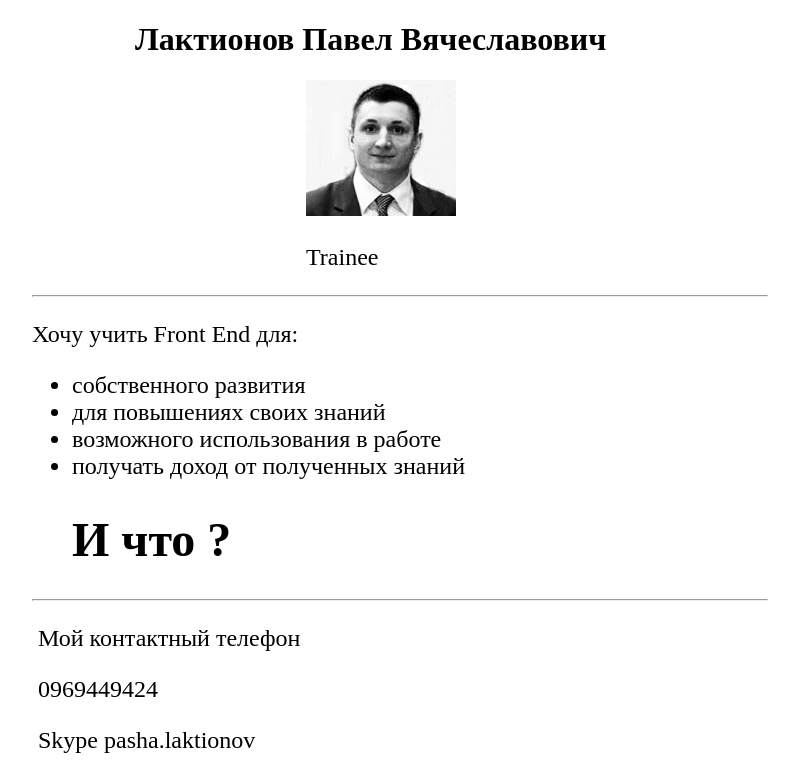
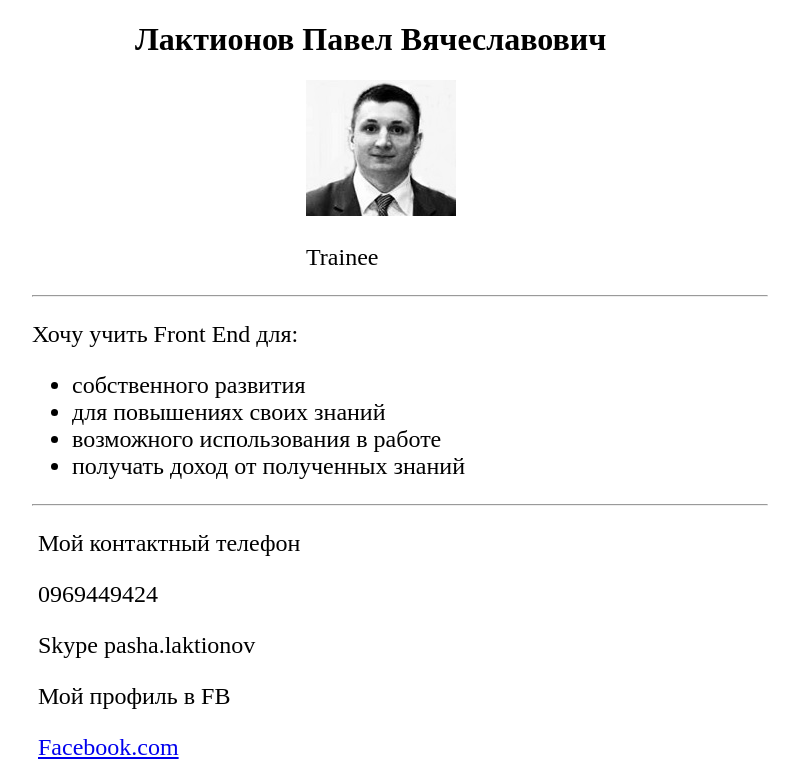
Before and after one commit to PoulLuck/mySite, a plain HTML site: page index.html in a window 1280 px wide. Shown: the top 770 px of the page, without its empty margins (274-1076 px from the left). Drawn offline with Linux system fonts and the light colour scheme.

Commit message:
Change name

```diff
--- a/index.html
+++ b/index.html
@@ -22,7 +22,6 @@
 			<li>для повышениях своих знаний</li>
 			<li>возможного использования в работе</li>
 			<li>получать доход от полученных знаний </li>
-			<h1> И что ?</h1>
 		</ul>
 		<hr>
 	</div>
```
